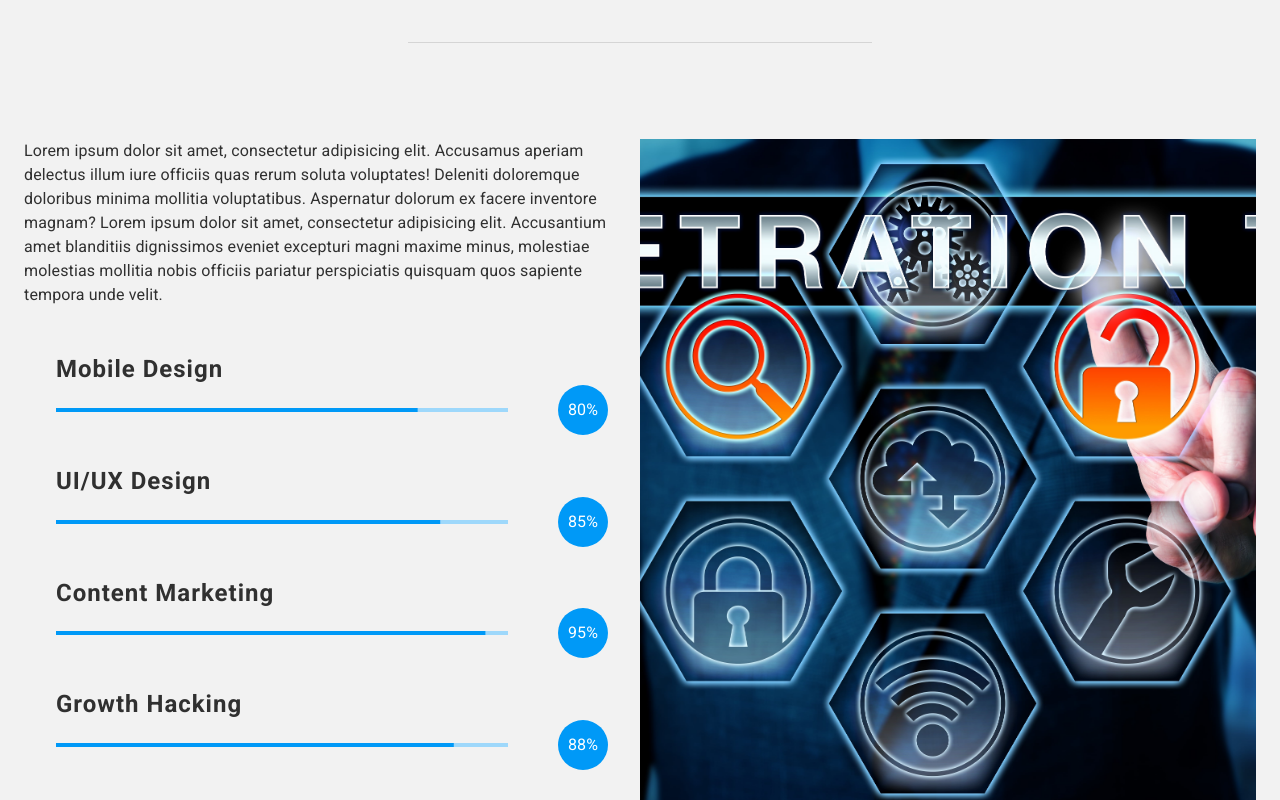
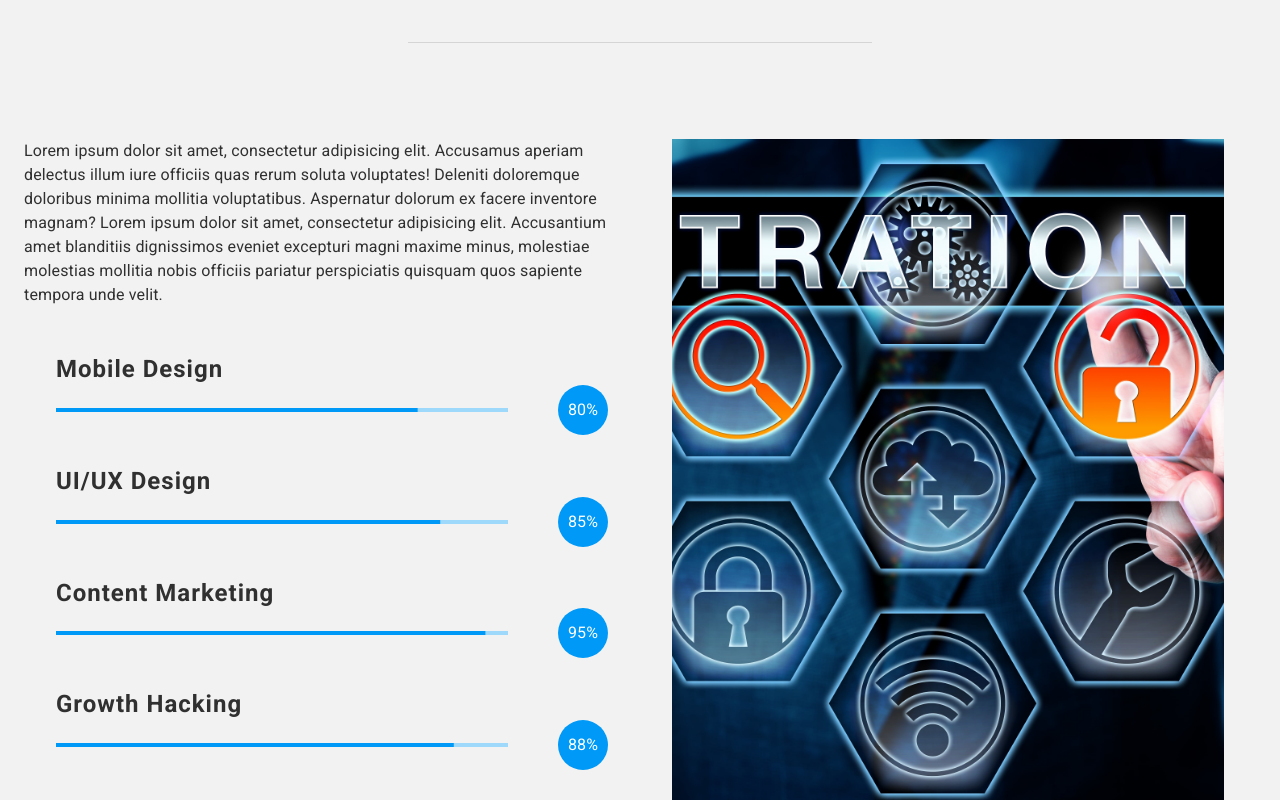
Before and after one commit to M-Afzaal-Afzal/cyber-security, a Next.js app: page / in a window 1280 px wide. Shown: the part 1800-2600 px from the top of the page. Built offline with nearby package versions, Linux system fonts and the light colour scheme.

Commit message:
layout bug fixed in help section

```diff
--- a/src/components/HelpSection/HelpSection.js
+++ b/src/components/HelpSection/HelpSection.js
@@ -46,8 +46,7 @@ const useStyles = makeStyles(theme => ({
     },
     imageContainer: {
         position: 'relative',
-        opacity: 0,
-        zIndex: 0,
+        display: 'none',
         width: '100%',
         height: '100%',
         [theme.breakpoints.down('sm')]: {
@@ -63,7 +62,6 @@ const useStyles = makeStyles(theme => ({
     },
     imageBoxContainer: {
         padding: '0 2rem',
-        position: 'relative',
         [theme.breakpoints.down('sm')]: {
             padding: 0
         }
@@ -104,15 +102,7 @@ const useStyles = makeStyles(theme => ({
         overflow: 'hidden',
     },
     active: {
-        opacity: 1,
-        zIndex: 1,
-    },
-    imageContainerForPosition: {
-        position: 'absolute',
-        top: 0,
-        left: 0,
-        width: '100%',
-        height: '100%'
+        display: 'block',
     }
 }))
 
@@ -221,7 +211,7 @@ const HelpSection = () => {
 
                         {
                             achievements.map(({id, title, subTitle, imageURL}, index) => (
-                                <Box key={id} className={classes.imageContainerForPosition}>
+
                                 <Box
                                     className={`${classes.imageContainer}
                                       ${(achievementNo === index) ? classes.active : ''}`}
@@ -269,7 +259,6 @@ const HelpSection = () => {
 
                                 </Box>
 
-                                </Box>
                             ))
                         }
 
--- a/src/theme/DarkTheme.js
+++ b/src/theme/DarkTheme.js
@@ -52,18 +52,27 @@ const DarkTheme = createMuiTheme({
             color: 'white',
             fontWeight: 'bold',
             letterSpacing: '1px',
+            [theme2.breakpoints.down('xs')]: {
+                fontSize: '1.3rem',
+            },
 
         },
         h5: {
             fontSize: '1.5rem',
             color: 'white',
             fontWeight: 'normal',
-            letterSpacing: '1px'
+            letterSpacing: '1px',
+            [theme2.breakpoints.down('xs')]: {
+                fontSize: '1.3rem',
+            },
         },
         h6: {
             fontSize: 18,
             fontWeight: 'bold',
-            letterSpacing: '1px'
+            letterSpacing: '1px',
+            [theme2.breakpoints.down('xs')]: {
+                fontSize: '16px',
+            },
         },
         body1: {
             color: '#fff'
--- a/src/theme/LightTheme.js
+++ b/src/theme/LightTheme.js
@@ -45,7 +45,7 @@ const lightTheme = createMuiTheme({
       [theme2.breakpoints.down('sm')]: {
         fontSize: '3.2rem',
       },
-      [theme2.breakpoints.down('sm')]: {
+      [theme2.breakpoints.down('xs')]: {
         fontSize: '3.1rem',
       },
     },
@@ -53,19 +53,28 @@ const lightTheme = createMuiTheme({
       fontSize: '1.5rem',
       color: '#303030',
       fontWeight: 'bold',
-      letterSpacing: '1px'
+      letterSpacing: '1px',
+      [theme2.breakpoints.down('xs')]: {
+        fontSize: '1.3rem',
+      },
     },
     h5: {
       fontSize: '1.5rem',
       color: 'white',
       fontWeight: 'normal',
-      letterSpacing: '1px'
+      letterSpacing: '1px',
+      [theme2.breakpoints.down('xs')]: {
+        fontSize: '1.3rem',
+      },
     },
     h6: {
       fontSize: 18,
       fontWeight: 'bold',
       letterSpacing: '1px',
       color: '#303030',
+      [theme2.breakpoints.down('xs')]: {
+        fontSize: '16px',
+      },
     },
     body1: {
       color: '#303030'
```
Lines whose indentation alone changed are shown as unchanged.
